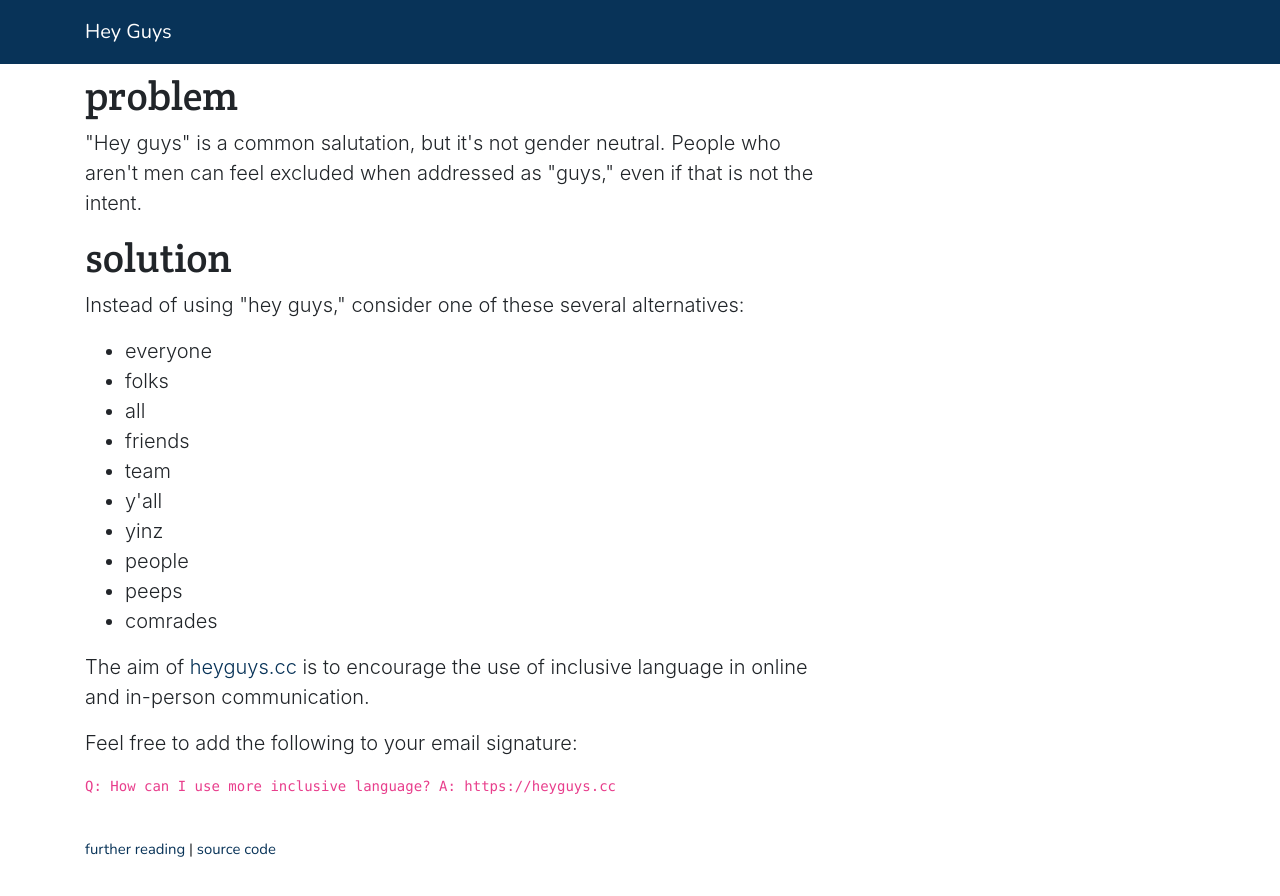
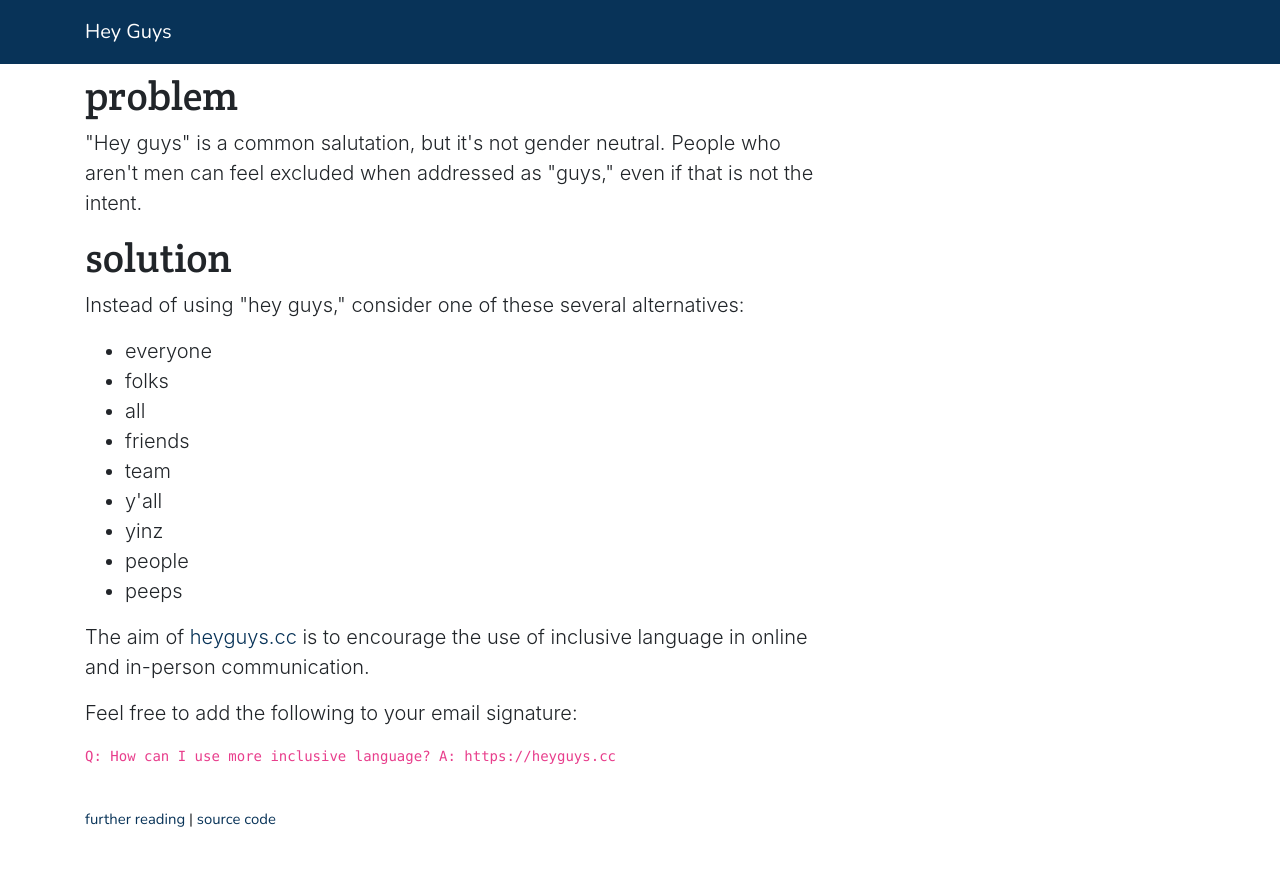
Before and after one commit to williln/heyguys.cc, a Jekyll site: the page built from index.md, in a window 1280 px wide. Shown: the top 896 px of the page. Built offline with Jekyll 4.4.1, drawn with Linux system fonts in a browser that asks for light colours; nearby versions of some CDN libraries.

Commit message:
remove political connotation term

```diff
--- a/index.md
+++ b/index.md
@@ -20,7 +20,6 @@ image: /static/img/hello.jpg
           <li>yinz</li>
           <li>people</li>
           <li>peeps</li>
-          <li>comrades</li>
         </ul>
         <p class="lead">The aim of <a href="https://heyguys.cc/">heyguys.cc</a> is to encourage the use of inclusive language in online and in-person communication.</p>
         <p class="lead">Feel free to add the following to your email signature:</p>
```
